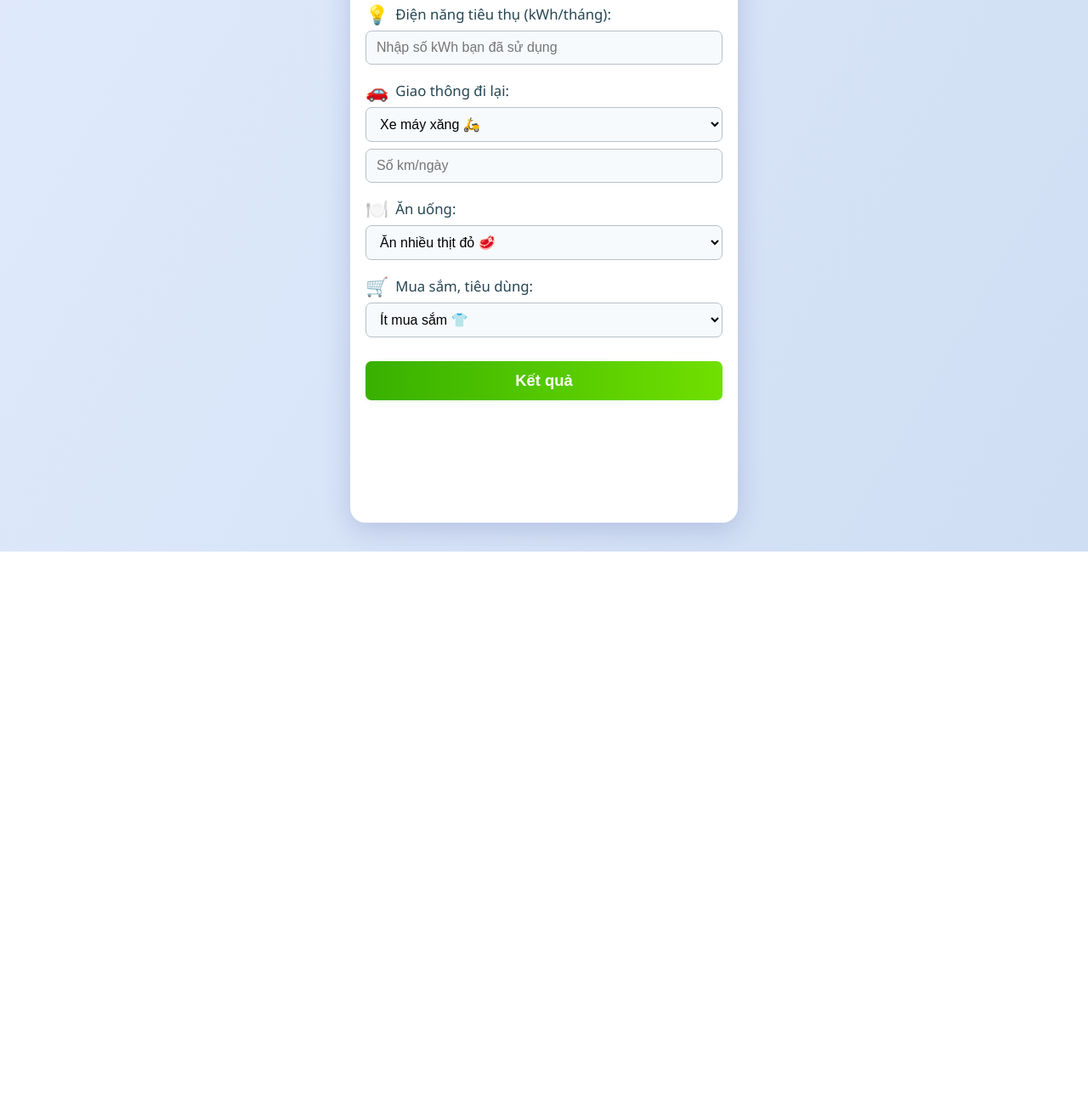
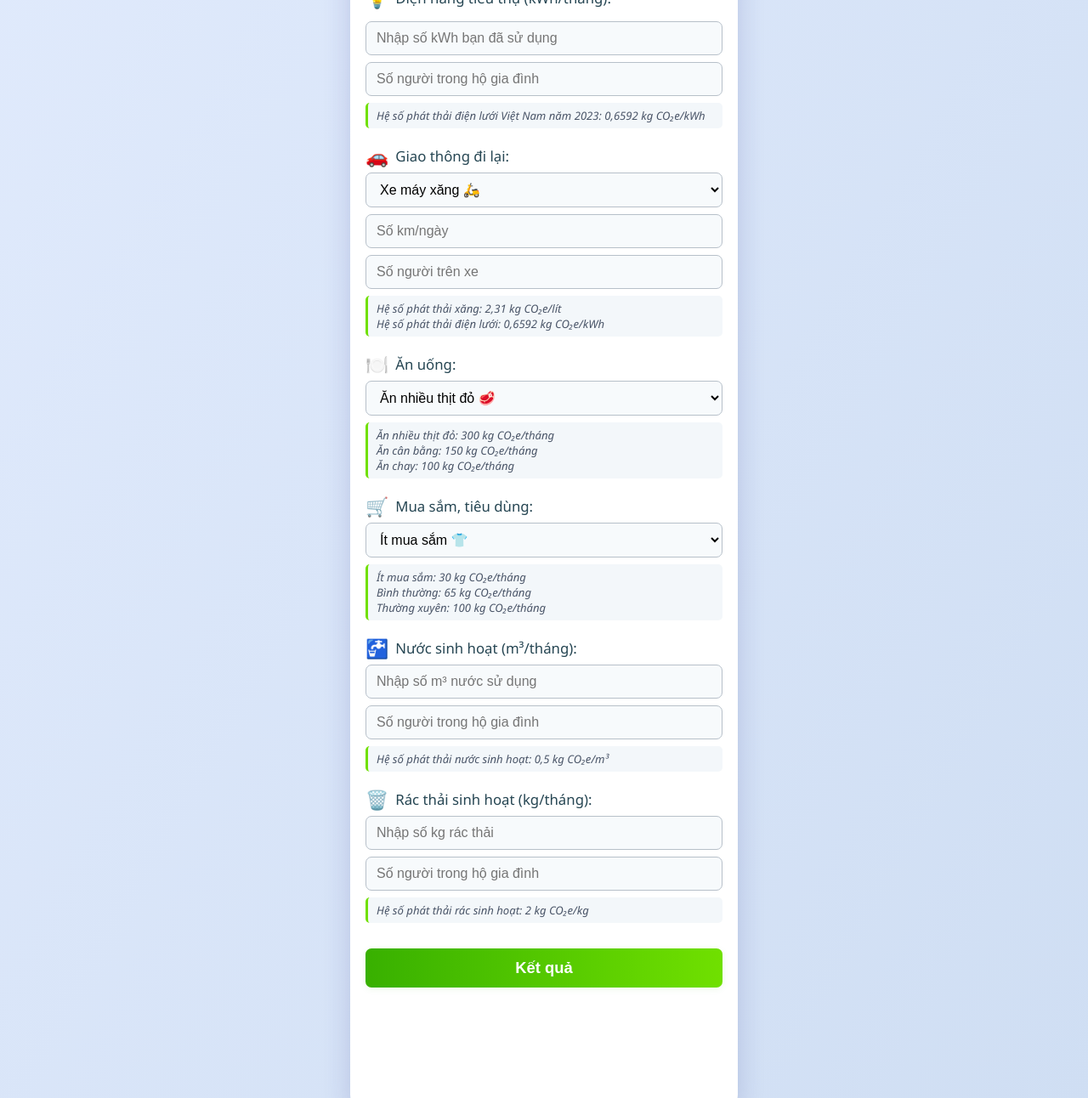
Before and after one commit to Trantu1102/co2, a plain HTML site: page index.html in a window 1280 px wide. Shown: the part 151-1443 px from the top of the page at 85% size. Before the commit the page ends 800 px from the top, so only its background shows below. Drawn offline with Linux system fonts and the light colour scheme.

Commit message:
Update index.html

```diff
--- a/index.html
+++ b/index.html
@@ -137,6 +137,18 @@
           padding: 12px 4px;
         }
       }
+      .note {
+        font-size: 0.82em;
+        color: #4a5568;
+        margin-top: 8px;
+        margin-bottom: 2px;
+        background: #f3f7fa;
+        border-left: 3px solid #70e000;
+        padding: 6px 10px;
+        border-radius: 5px;
+        font-style: italic;
+        font-weight: normal;
+      }
     </style>
   </head>
   <body>
@@ -153,7 +165,22 @@
             min="0"
             required
             placeholder="Nhập số kWh bạn đã sử dụng"
+            style="margin-top: 8px"
           />
+          <input
+            type="number"
+            id="electricityPeople"
+            min="1"
+            required
+            placeholder="Số người trong hộ gia đình"
+            style="margin-top: 8px"
+          />
+          <div class="note">
+            <i
+              >Hệ số phát thải điện lưới Việt Nam năm 2023: 0,6592 kg
+              CO₂e/kWh</i
+            >
+          </div>
         </div>
         <div class="form-group">
           <span class="form-label"
@@ -173,6 +200,20 @@
             placeholder="Số km/ngày"
             style="margin-top: 8px"
           />
+          <input
+            type="number"
+            id="vehiclePeople"
+            min="1"
+            required
+            placeholder="Số người trên xe"
+            style="margin-top: 8px"
+          />
+          <div class="note">
+            <i
+              >Hệ số phát thải xăng: 2,31 kg CO₂e/lít<br />Hệ số phát thải điện
+              lưới: 0,6592 kg CO₂e/kWh</i
+            >
+          </div>
         </div>
         <div class="form-group">
           <span class="form-label"><span class="icon">🍽️</span>Ăn uống:</span>
@@ -181,6 +222,12 @@
             <option value="balanced">Ăn cân bằng 🍗🥦</option>
             <option value="vegetarian">Ăn chay 🥗</option>
           </select>
+          <div class="note">
+            <i
+              >Ăn nhiều thịt đỏ: 300 kg CO₂e/tháng<br />Ăn cân bằng: 150 kg
+              CO₂e/tháng<br />Ăn chay: 100 kg CO₂e/tháng</i
+            >
+          </div>
         </div>
         <div class="form-group">
           <span class="form-label"
@@ -191,6 +238,58 @@
             <option value="normal">Mua sắm bình thường &#128087;</option>
             <option value="high">Thường xuyên mua sắm &#128090;</option>
           </select>
+          <div class="note">
+            <i
+              >Ít mua sắm: 30 kg CO₂e/tháng<br />Bình thường: 65 kg
+              CO₂e/tháng<br />Thường xuyên: 100 kg CO₂e/tháng</i
+            >
+          </div>
+        </div>
+        <div class="form-group">
+          <span class="form-label"
+            ><span class="icon">🚰</span>Nước sinh hoạt (m³/tháng):</span
+          >
+          <input
+            type="number"
+            id="water"
+            min="0"
+            required
+            placeholder="Nhập số m³ nước sử dụng"
+          />
+          <input
+            type="number"
+            id="waterPeople"
+            min="1"
+            required
+            placeholder="Số người trong hộ gia đình"
+            style="margin-top: 8px"
+          />
+          <div class="note">
+            <i>Hệ số phát thải nước sinh hoạt: 0,5 kg CO₂e/m³</i>
+          </div>
+        </div>
+        <div class="form-group">
+          <span class="form-label"
+            ><span class="icon">🗑️</span>Rác thải sinh hoạt (kg/tháng):</span
+          >
+          <input
+            type="number"
+            id="trash"
+            min="0"
+            required
+            placeholder="Nhập số kg rác thải"
+          />
+          <input
+            type="number"
+            id="trashPeople"
+            min="1"
+            required
+            placeholder="Số người trong hộ gia đình"
+            style="margin-top: 8px"
+          />
+          <div class="note">
+            <i>Hệ số phát thải rác sinh hoạt: 2 kg CO₂e/kg</i>
+          </div>
         </div>
         <button type="submit">Kết quả</button>
       </form>
@@ -201,20 +300,27 @@
         e.preventDefault();
         // Điện năng tiêu thụ
         const kwh = Number(document.getElementById("electricity").value);
-        const carbonElectric = (kwh / 3) * 0.6592;
+        const electricityPeople = Number(
+          document.getElementById("electricityPeople").value
+        );
+        const carbonElectric = (kwh / electricityPeople) * 0.6592;
 
         // Giao thông
         const vehicle = document.getElementById("vehicleType").value;
         const kmPerDay = Number(document.getElementById("kmPerDay").value);
+        const vehiclePeople = Number(
+          document.getElementById("vehiclePeople").value
+        );
         let carbonTransport = 0;
         if (vehicle === "motor_gas") {
-          carbonTransport = (kmPerDay / 100) * 2.5 * 30 * 2.31;
+          carbonTransport =
+            ((kmPerDay / 100) * 2.5 * 30 * 2.31) / vehiclePeople;
         } else if (vehicle === "motor_electric") {
-          carbonTransport = kmPerDay * 30 * 0.0345 * 0.6592;
+          carbonTransport = (kmPerDay * 30 * 0.0345 * 0.6592) / vehiclePeople;
         } else if (vehicle === "car_gas") {
-          carbonTransport = (kmPerDay / 100) * 8 * 30 * 2.31;
+          carbonTransport = ((kmPerDay / 100) * 8 * 30 * 2.31) / vehiclePeople;
         } else if (vehicle === "car_electric") {
-          carbonTransport = kmPerDay * 30 * 0.2 * 0.6592;
+          carbonTransport = (kmPerDay * 30 * 0.2 * 0.6592) / vehiclePeople;
         }
 
         // Ăn uống
@@ -231,9 +337,28 @@
         else if (shopping === "normal") carbonShopping = 65;
         else if (shopping === "high") carbonShopping = 100;
 
+        // Nước sinh hoạt
+        const water = Number(document.getElementById("water").value);
+        const waterPeople = Number(
+          document.getElementById("waterPeople").value
+        );
+        const carbonWater = (water * 0.5) / waterPeople;
+
+        // Rác thải sinh hoạt
+        const trash = Number(document.getElementById("trash").value);
+        const trashPeople = Number(
+          document.getElementById("trashPeople").value
+        );
+        const carbonTrash = (trash * 2) / trashPeople;
+
         // Tổng hợp
         const total =
-          carbonElectric + carbonTransport + carbonDiet + carbonShopping;
+          carbonElectric +
+          carbonTransport +
+          carbonDiet +
+          carbonShopping +
+          carbonWater +
+          carbonTrash;
         let message = `Tổng phát thải CO₂e của bạn trong tháng: <b>${total.toFixed(
           2
         )} kg</b>.<br>`;
```
